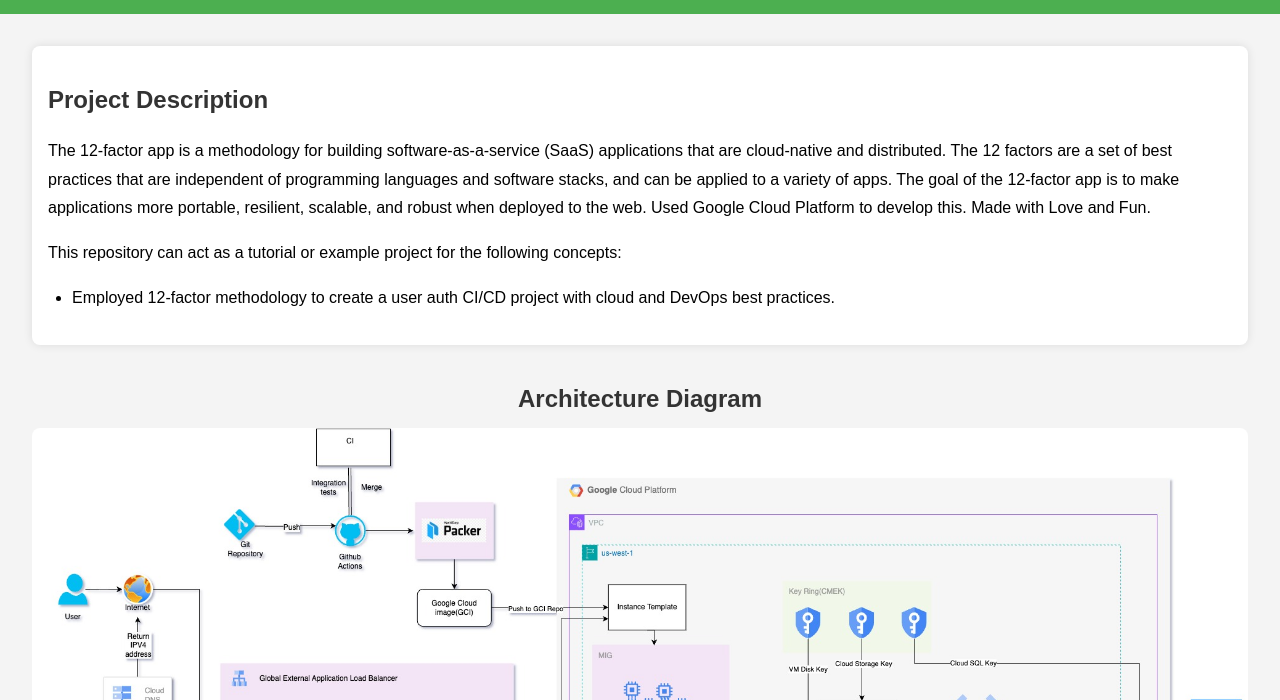
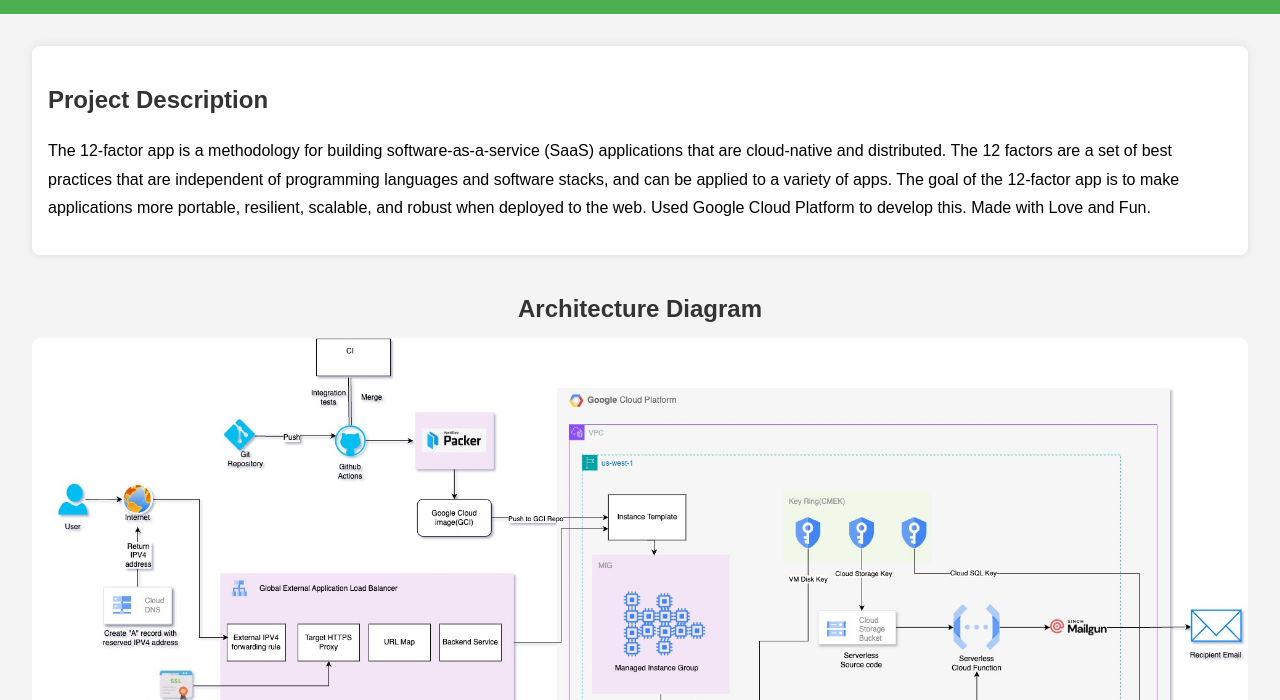
Before and after one commit to nagavenkateshgavini/webapp-githubio, a plain HTML site: page index.html in a window 1280 px wide. Shown: the part 100-800 px from the top of the page. Drawn offline with Linux system fonts and the light colour scheme.

Commit message:
Update Index

```diff
--- a/index.html
+++ b/index.html
@@ -64,10 +64,6 @@
         <section class="project-description">
             <h2>Project Description</h2>
             <p>The 12-factor app is a methodology for building software-as-a-service (SaaS) applications that are cloud-native and distributed. The 12 factors are a set of best practices that are independent of programming languages and software stacks, and can be applied to a variety of apps. The goal of the 12-factor app is to make applications more portable, resilient, scalable, and robust when deployed to the web. Used Google Cloud Platform to develop this. Made with Love and Fun.</p>
-            <p>This repository can act as a tutorial or example project for the following concepts:</p>
-            <ul>
-                <li>Employed 12-factor methodology to create a user auth CI/CD project with cloud and DevOps best practices.</li>
-            </ul>
         </section>
         <section class="architecture-diagram">
             <h2>Architecture Diagram</h2>
```
